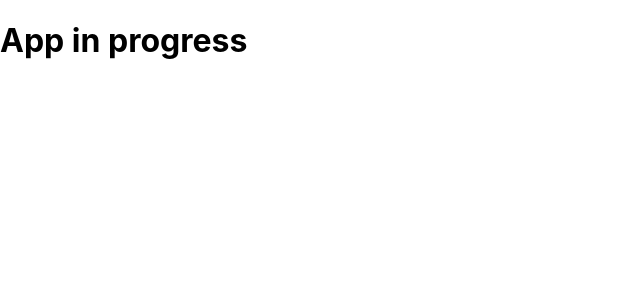
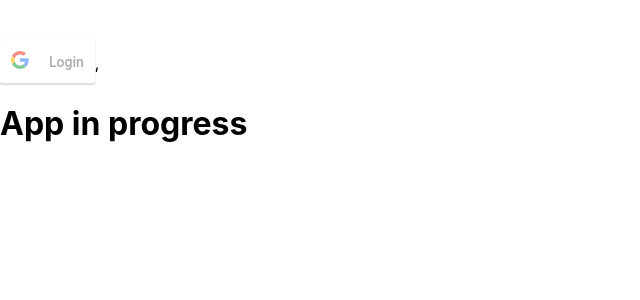
Before and after one commit to sergiogrimaldo/EcommercePG, a React (Create React App) app in the folder client/: page / in a window 1280 px wide. Shown: the top 300 px of the page, without its empty margins (0-640 px from the left). Built offline with nearby package versions, Linux system fonts and the light colour scheme.

Commit message:
feat(23/11): google login in archive app-by fer

```diff
--- a/client/src/App.js
+++ b/client/src/App.js
@@ -1,10 +1,26 @@
 import { BrowserRouter, Route, Switch } from 'react-router-dom';
+import {react} from 'react'
+import { GoogleLogin } from 'react-google-login';
 
 
 function App() {
+
+  const responseGoogle = (response) => {
+    console.log(response)
+  }
+
   return (
     <BrowserRouter>
     <div className="App">
+    {/* inserto el login con el usuario de google extraido de la documentacion de react-google-login */}
+    <br /> <br />
+    <GoogleLogin
+    clientId="535679678854-l50v2fpt6e7ag1mhjtc5p1aa1pgv0kcb.apps.googleusercontent.com"
+    buttonText="Login"
+    onSuccess={responseGoogle}
+    onFailure={responseGoogle}
+    cookiePolicy={'single_host_origin'}
+  />,
       <h1>App in progress</h1>
     </div>
     </BrowserRouter>
```
Also changed, not shown: client/package.json (+5 -2 lines), 2 other files (tests, documents, lock files or other folders).
